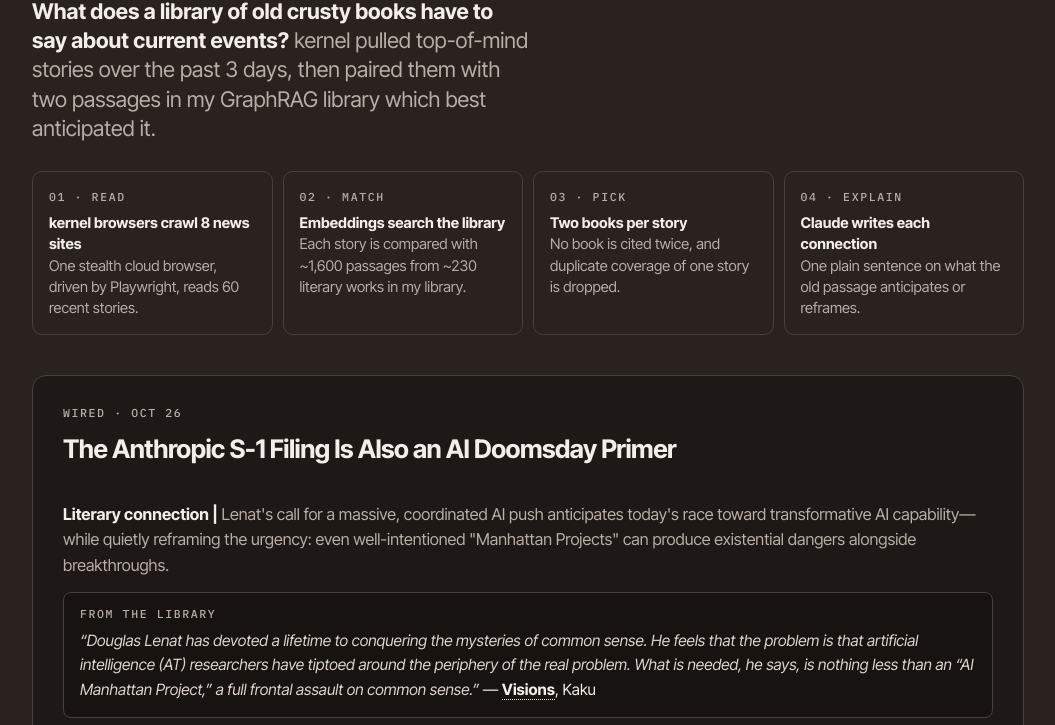
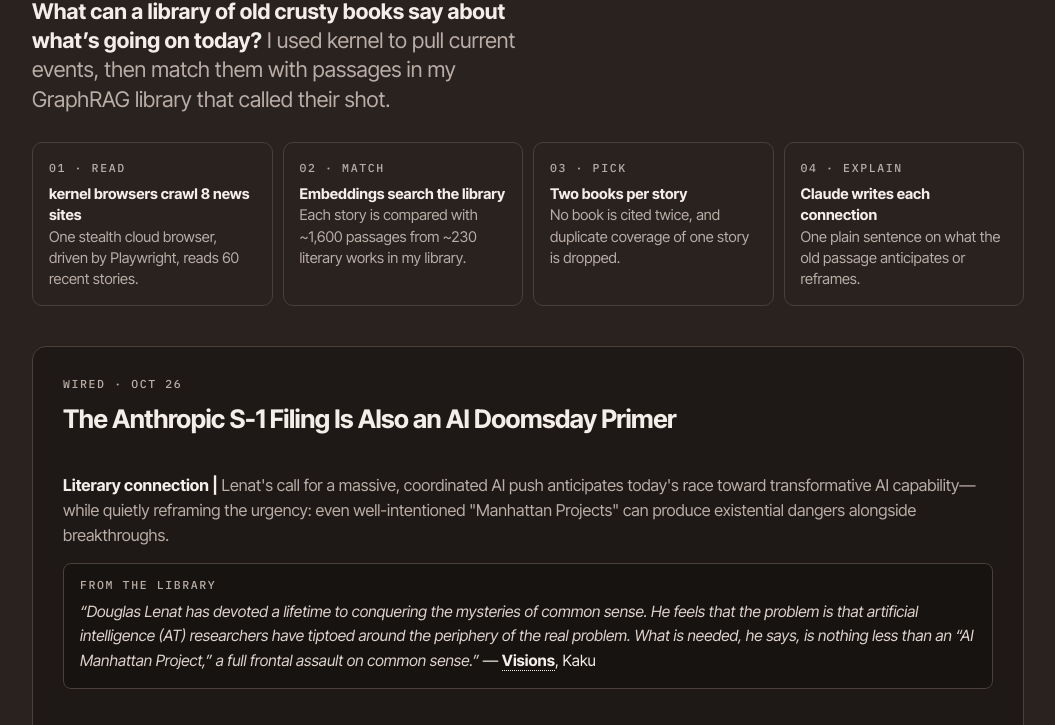
Before and after one commit to chrisheher/kernel-news-oracle, a plain HTML site: page public/index.html in a window 1280 px wide. Shown: the part 220-945 px from the top of the page, without its empty margins (112-1167 px from the left). Drawn offline with Linux system fonts and the light colour scheme.

Commit message:
Reword lede
Co-Authored-By: Claude Opus 5.5 <noreply@anthropic.com>

```diff
--- a/public/index.html
+++ b/public/index.html
@@ -73,7 +73,7 @@
 <main class="news" id="news">
   <header class="news-head">
     <h1 class="news-h1">The old books saw it coming</h1>
-    <p class="news-lede"><b>What does a library of old crusty books have to say about current events?</b> kernel pulled top-of-mind stories over the past <span id="days">3</span> days, then paired them with two passages in my GraphRAG library which best anticipated it.</p>
+    <p class="news-lede"><b>What can a library of old crusty books say about what’s going on today?</b> I used kernel to pull current events, then match them with passages in my GraphRAG library that called their shot.</p>
     <ol class="news-steps">
       <li><span class="news-labelcaps">01 · Read</span><b>kernel browsers crawl <span id="nSites">8</span> news sites</b>One stealth cloud browser, driven by Playwright, reads <span id="nStories">the</span> recent stories.</li>
       <li><span class="news-labelcaps">02 · Match</span><b>Embeddings search the library</b>Each story is compared with ~1,600 passages from ~230 literary works in my library.</li>
@@ -102,7 +102,6 @@
 
   function render(data) {
     const panel = document.getElementById('news');
-    document.getElementById('days').textContent = data.days;
     document.getElementById('nSites').textContent = data.n_sites;
     document.getElementById('nStories').textContent = data.n_stories;
 
```
